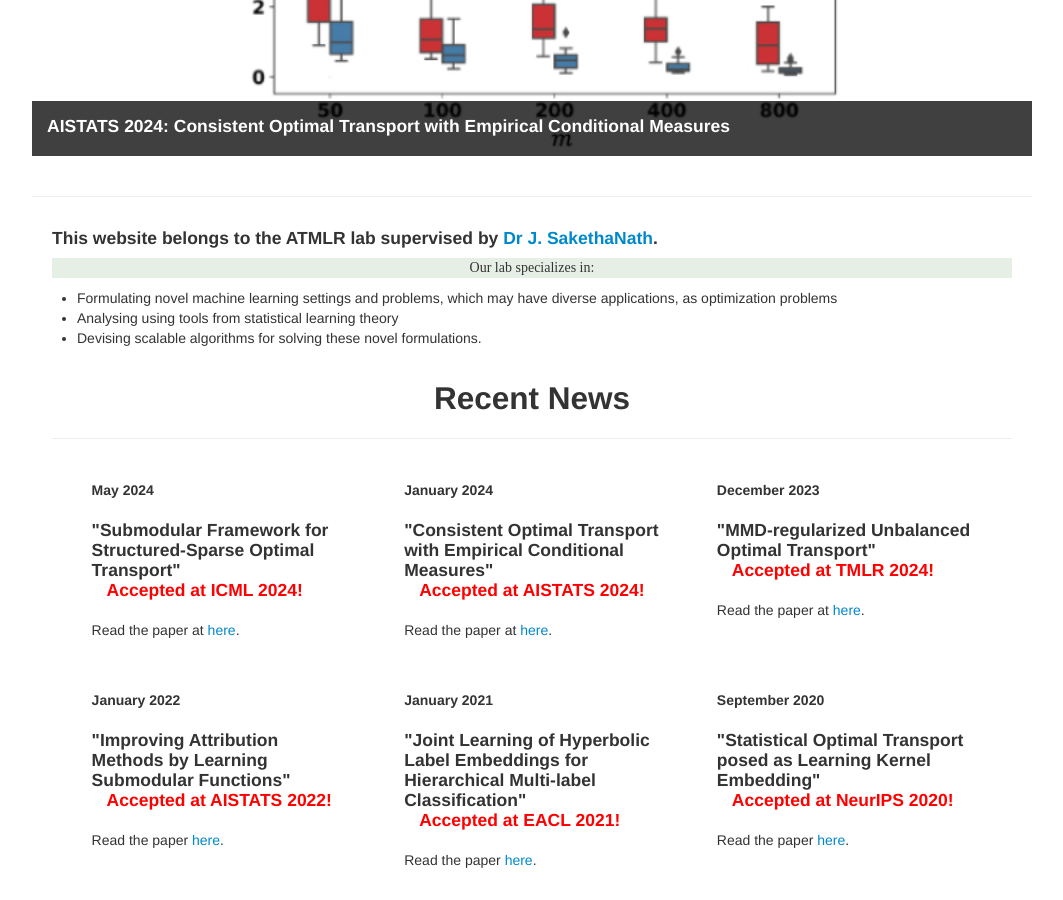
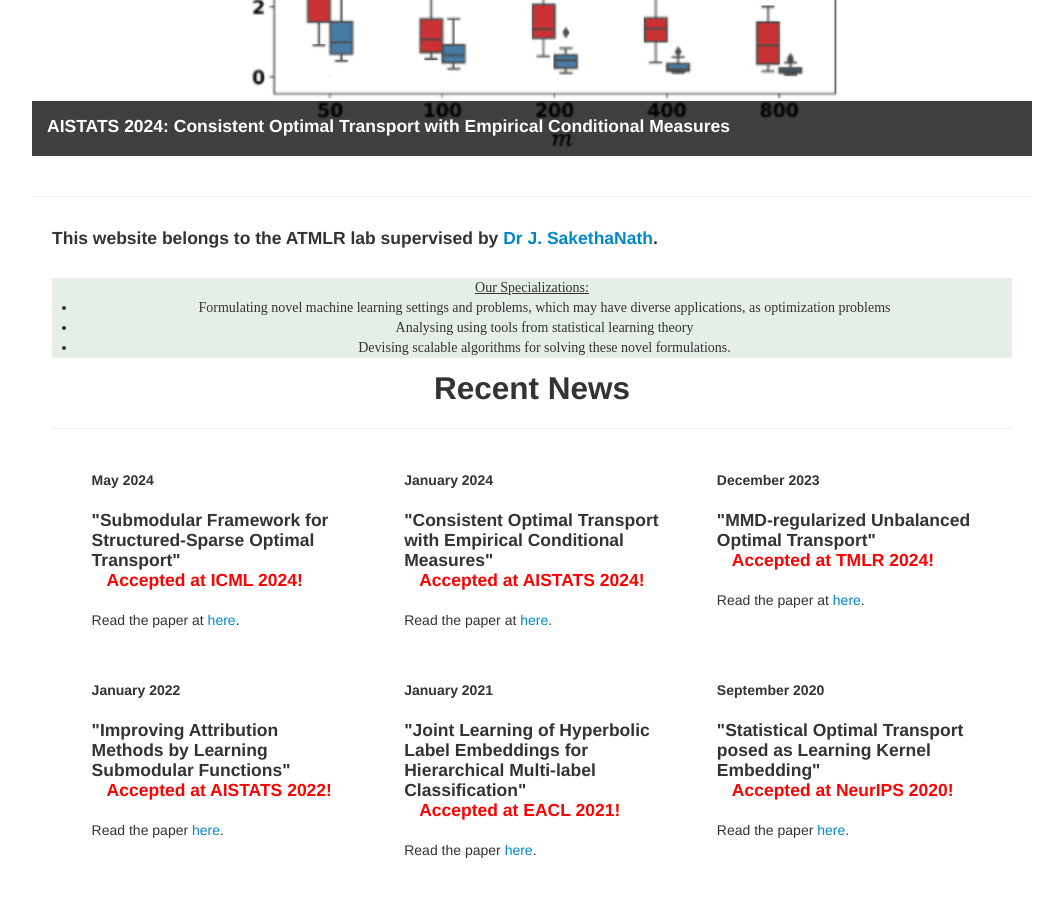
Before and after one commit to atmlr-lab/atmlr-lab.github.io, a Jekyll site: the page built from index.md, in a window 1280 px wide and 900 px high, scrolled down 570 px. Shown: the whole window, without its empty margins (108-1171 px from the left). Built offline with Jekyll 4.4.1, drawn with Linux system fonts in a browser that asks for light colours.

Commit message:
Formatting
Shifted up the extra space above"Recent News".

```diff
--- a/index.md
+++ b/index.md
@@ -49,14 +49,14 @@ layout: default
          <div class="row-fluid marketing">
             <div class="span12">
 			<h4> This website belongs to the ATMLR lab supervised by <a href="http://www.iith.ac.in/~saketha">Dr J. SakethaNath</a>. </h4>
-			   <p style="background-color:rgba(10, 99, 10, 0.1);text-align:center;font-family:serif"> Our lab specializes in:
+            <br/>
+			   <div style="background-color:rgba(10, 99, 10, 0.1);text-align:center;font-family:serif"> <u>Our Specializations:</u>
                <ul>
                   <li> Formulating novel machine learning settings and problems, which may have diverse applications, as optimization problems </li>
                   <li> Analysing using tools from statistical learning theory </li>
                   <li> Devising scalable algorithms for solving these novel formulations.</li>
                </ul>
-            </p>
-            <br/>
+            </div>
             </div>
             <div class="row-fluid">
                <hr>
```
